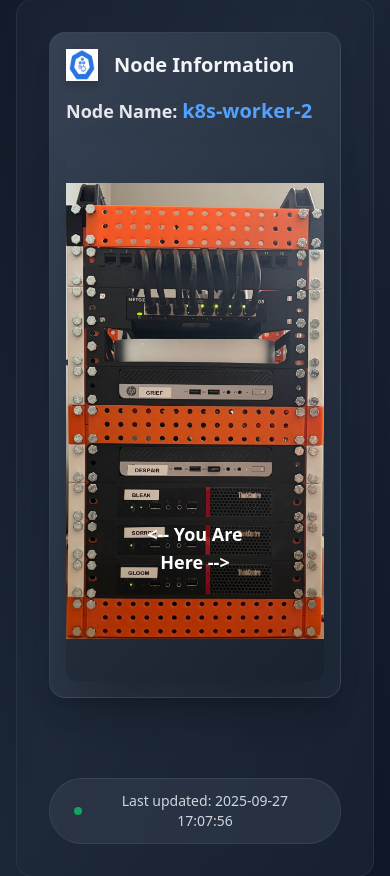
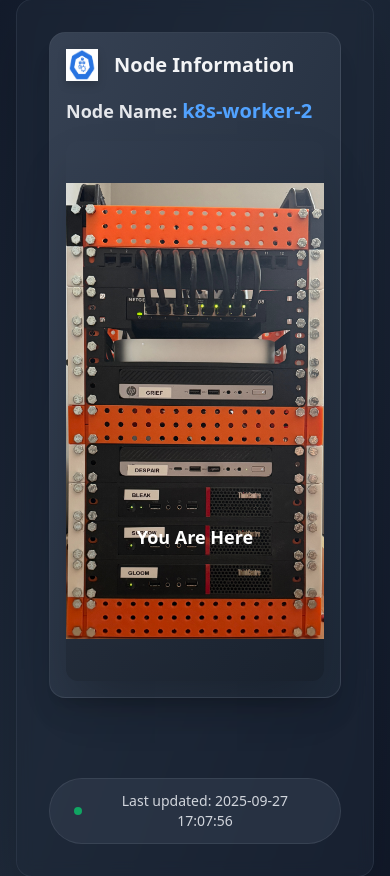
Before and after one commit to alexgaudon/downward-api, a Flask app: page / in a window 390 px wide. Shown: the part 249-1125 px from the top of the page. Run offline with Flask 3, Linux system fonts and the light colour scheme.

Commit message:
Fix mobile

```diff
--- a/templates/index.html
+++ b/templates/index.html
@@ -99,16 +99,25 @@
                                     loading="eager" fetchpriority="high">
                                 <div class="absolute inset-0 bg-gradient-to-t from-black/20 to-transparent"></div>
                                 {% if info.node_name == 'k8s-worker-3' %}
-                                  <div class="absolute bottom-[60px] left-1/2 -translate-x-1/2 text-white font-bold text-lg text-center">
-                                      <-- You Are Here -->
+                                <div class="absolute left-1/2 -translate-x-1/2 text-white font-bold text-lg text-center
+                                    bottom-[60px] sm:bottom-[60px] xs:bottom-[80px]">
+                                    <span class="block sm:hidden" style="position:relative; bottom:25px;">You Are
+                                        Here</span>
+                                    <span class="hidden sm:block">You Are Here</span>
                                 </div>
                                 {% elif info.node_name == 'k8s-worker-2' %}
-                                 <div class="absolute bottom-[105px] left-1/2 -translate-x-1/2 text-white font-bold text-lg text-center">
-                                     <-- You Are Here -->
+                                <div class="absolute left-1/2 -translate-x-1/2 text-white font-bold text-lg text-center
+                                    bottom-[105px] sm:bottom-[105px] xs:bottom-[125px]">
+                                    <span class="block sm:hidden" style="position:relative; bottom:25px;">You Are
+                                        Here</span>
+                                    <span class="hidden sm:block">You Are Here</span>
                                 </div>
                                 {% elif info.node_name == 'k8s-worker-1' %}
-                                 <div class="absolute bottom-[150px] left-1/2 -translate-x-1/2 text-white font-bold text-lg text-center">
-                                     <-- You Are Here -->
+                                <div class="absolute left-1/2 -translate-x-1/2 text-white font-bold text-lg text-center
+                                    bottom-[150px] sm:bottom-[150px] xs:bottom-[170px]">
+                                    <span class="block sm:hidden" style="position:relative; bottom:25px;">You Are
+                                        Here</span>
+                                    <span class="hidden sm:block">You Are Here</span>
                                 </div>
                                 {% else %}
                                 <div class="absolute bottom-4 left-4 text-white font-bold text-lg">
```
Lines whose indentation alone changed are shown as unchanged.
